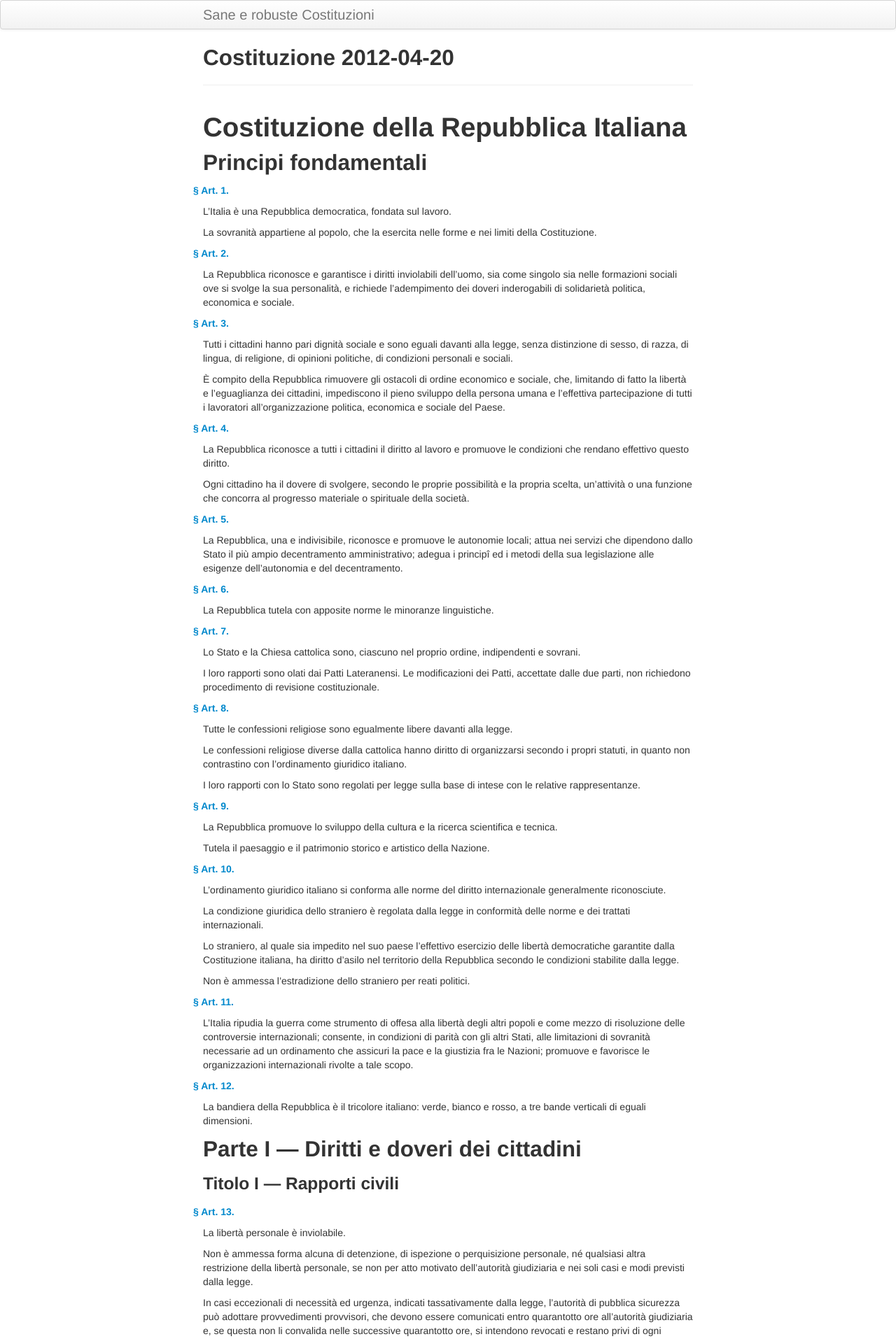
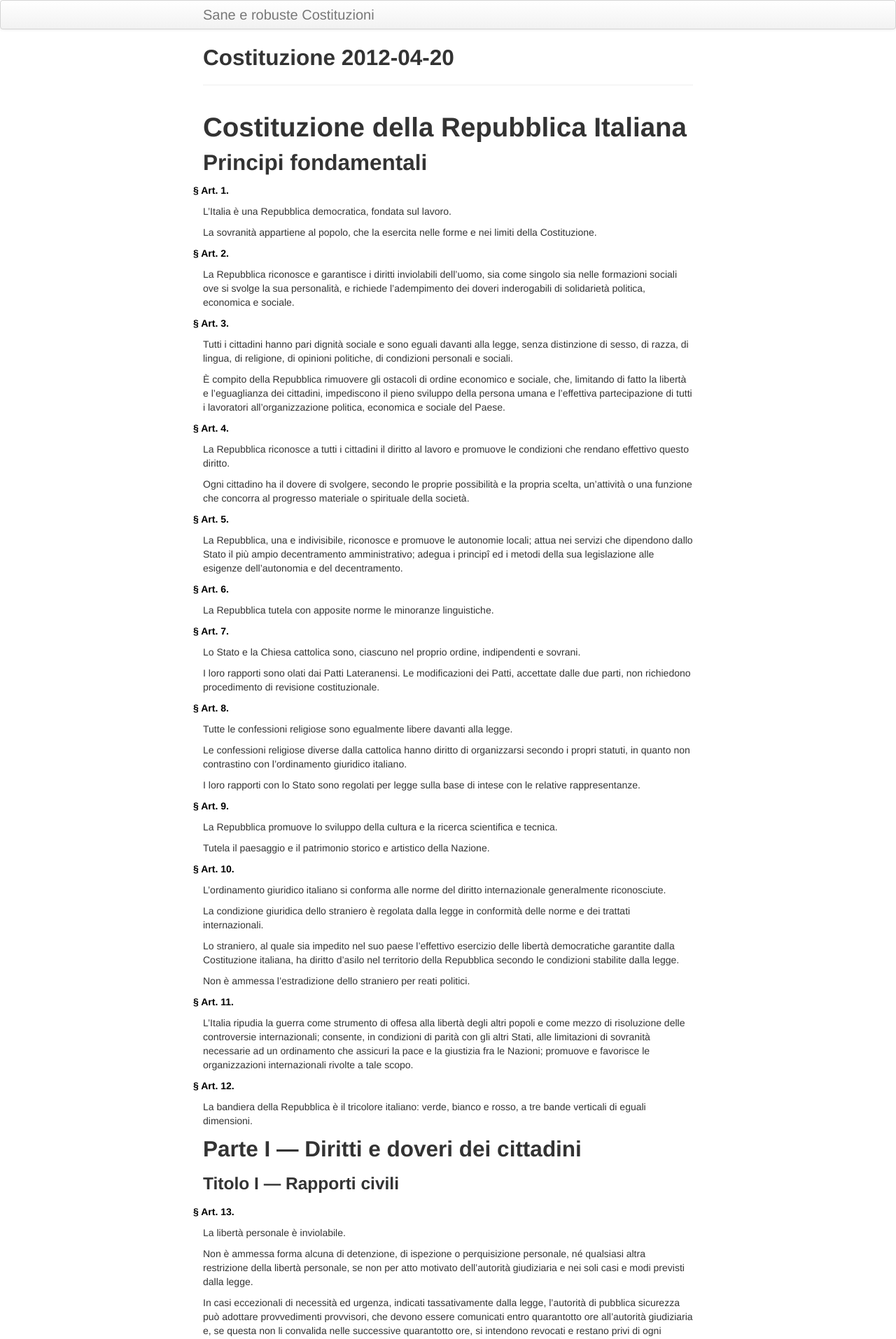
Before and after one commit to zacchiro/costituzione, a Jekyll site: the page built from fulltext/2012-04-20.md, in a window 1280 px wide. Shown: the top 1914 px of the page at 70% size. Built offline with Jekyll 4.4.1, drawn with Linux system fonts in a browser that asks for light colours.

Commit message:
publishing diffs (auto)

```diff
--- a/assets/themes/twitter/css/costituzione.css
+++ b/assets/themes/twitter/css/costituzione.css
@@ -8,6 +8,10 @@ ins {
     text-decoration: none;
 }
 
+a h5 {
+    color: initial;
+}
+
 h5::before {
     content: "§ ";
     margin-left: -1em;
```
